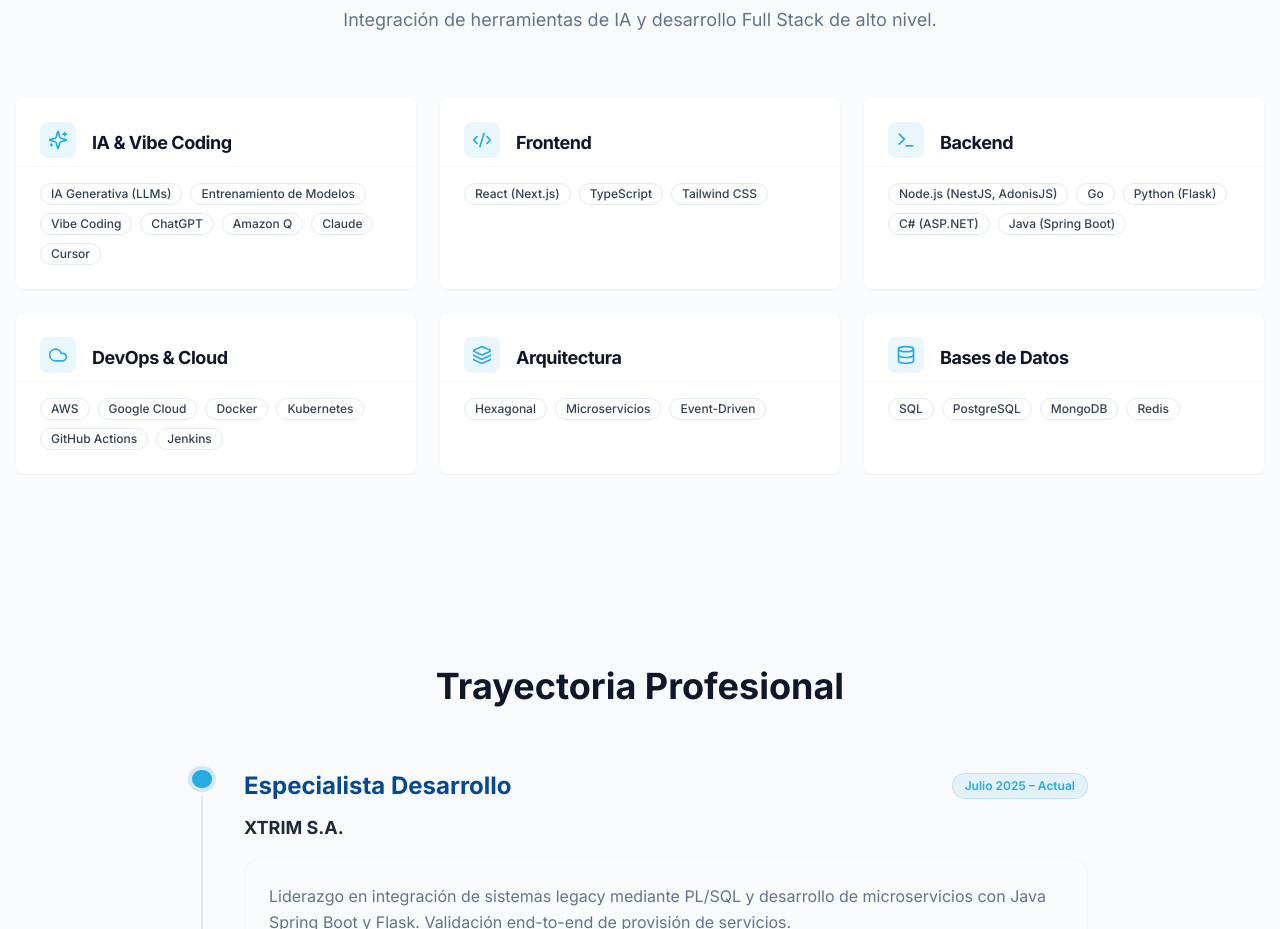
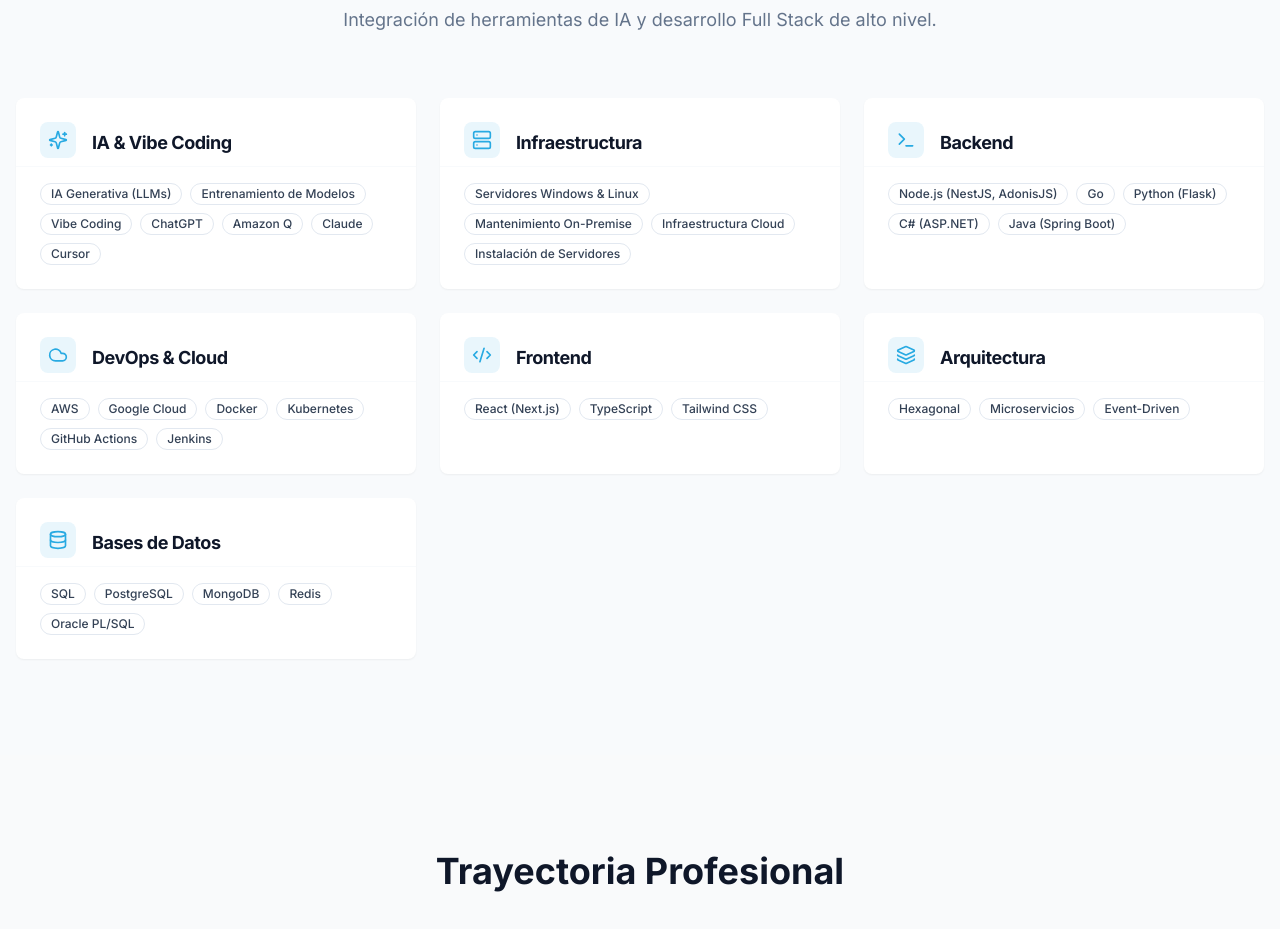
Before and after one commit to jcbodero/jcbodero.github.io, a Next.js app: page / in a window 1280 px wide. Shown: the part 1360-2289 px from the top of the page. Built offline with nearby package versions, Linux system fonts and the light colour scheme.

Commit message:
Agrega Hailidades de infraestructura mantenimeinto e instalacion de serv

```diff
--- a/src/app/page.tsx
+++ b/src/app/page.tsx
@@ -23,7 +23,8 @@ import {
   ExternalLink,
   MessageSquare,
   Sparkles,
-  Bot
+  Bot,
+  Server
 } from 'lucide-react';
 
 export default function Home() {
@@ -33,11 +34,12 @@ export default function Home() {
 
   const skillCategories = [
     { title: 'IA & Vibe Coding', icon: <Sparkles className="w-5 h-5" />, skills: ['IA Generativa (LLMs)', 'Entrenamiento de Modelos', 'Vibe Coding', 'ChatGPT', 'Amazon Q', 'Claude', 'Cursor'] },
-    { title: 'Frontend', icon: <Code2 className="w-5 h-5" />, skills: ['React (Next.js)', 'TypeScript', 'Tailwind CSS'] },
+    { title: 'Infraestructura', icon: <Server className="w-5 h-5" />, skills: ['Servidores Windows & Linux', 'Mantenimiento On-Premise', 'Infraestructura Cloud', 'Instalación de Servidores'] },
     { title: 'Backend', icon: <Terminal className="w-5 h-5" />, skills: ['Node.js (NestJS, AdonisJS)', 'Go', 'Python (Flask)', 'C# (ASP.NET)', 'Java (Spring Boot)'] },
     { title: 'DevOps & Cloud', icon: <Cloud className="w-5 h-5" />, skills: ['AWS', 'Google Cloud', 'Docker', 'Kubernetes', 'GitHub Actions', 'Jenkins'] },
+    { title: 'Frontend', icon: <Code2 className="w-5 h-5" />, skills: ['React (Next.js)', 'TypeScript', 'Tailwind CSS'] },
     { title: 'Arquitectura', icon: <Layers className="w-5 h-5" />, skills: ['Hexagonal', 'Microservicios', 'Event-Driven'] },
-    { title: 'Bases de Datos', icon: <Database className="w-5 h-5" />, skills: ['SQL', 'PostgreSQL', 'MongoDB', 'Redis'] },
+    { title: 'Bases de Datos', icon: <Database className="w-5 h-5" />, skills: ['SQL', 'PostgreSQL', 'MongoDB', 'Redis', 'Oracle PL/SQL'] },
   ];
 
   const experience = [
```
